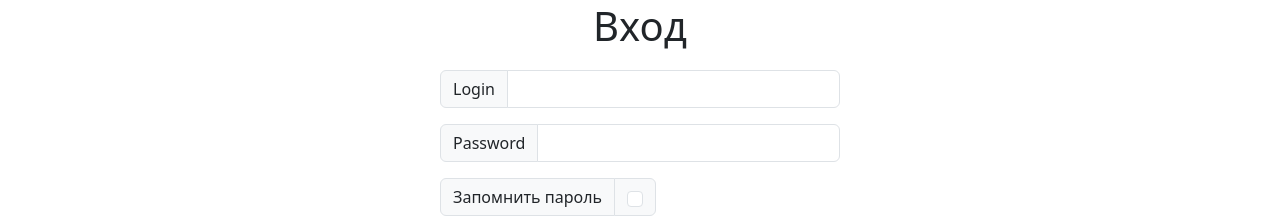
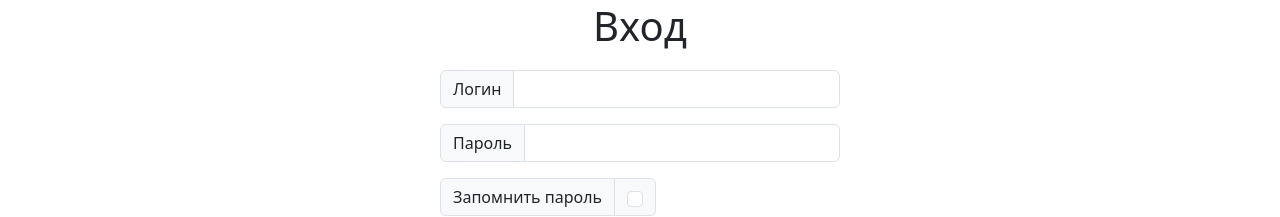
Before and after one commit to OldarSergey/Practice, a React (Create React App) app: page / in a window 1280 px wide. Shown: the part 196-413 px from the top of the page. Built offline with nearby package versions, Linux system fonts and the light colour scheme.

Commit message:
change login

```diff
--- a/src/Pages/Login.js
+++ b/src/Pages/Login.js
@@ -63,7 +63,7 @@ function Login(props) {
           <div  className="ui form">
             <div className="field">
             <InputGroup style={{maxWidth:'400px'}} className="mb-3 w-75 mx-auto">
-            <InputGroup.Text>Login</InputGroup.Text>
+            <InputGroup.Text>Логин</InputGroup.Text>
               <Form.Control
                type="text"
                name="username"
@@ -72,7 +72,7 @@ function Login(props) {
               />
              </InputGroup>
              <InputGroup  style={{maxWidth:'400px'}}  className=" w-75 mx-auto">
-             <InputGroup.Text>Password</InputGroup.Text>
+             <InputGroup.Text>Пароль</InputGroup.Text>
               <Form.Control
                type="password"
                name="password"
```
